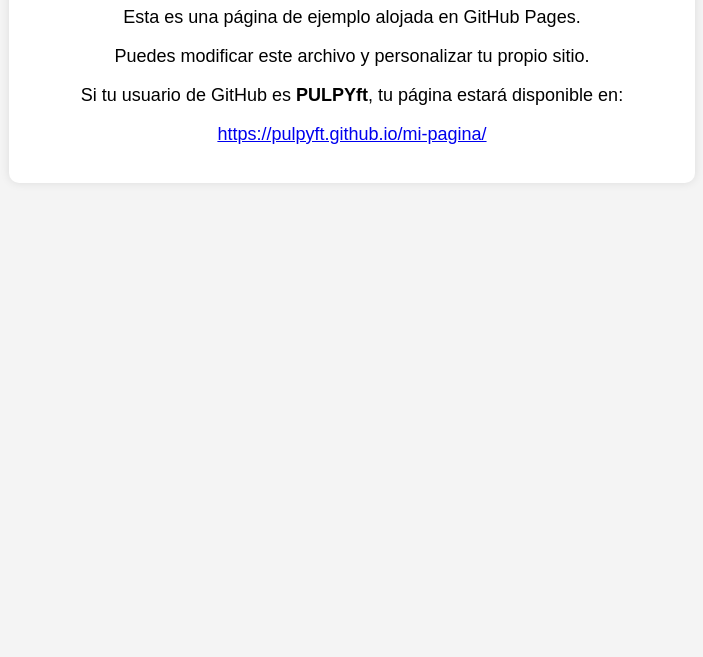
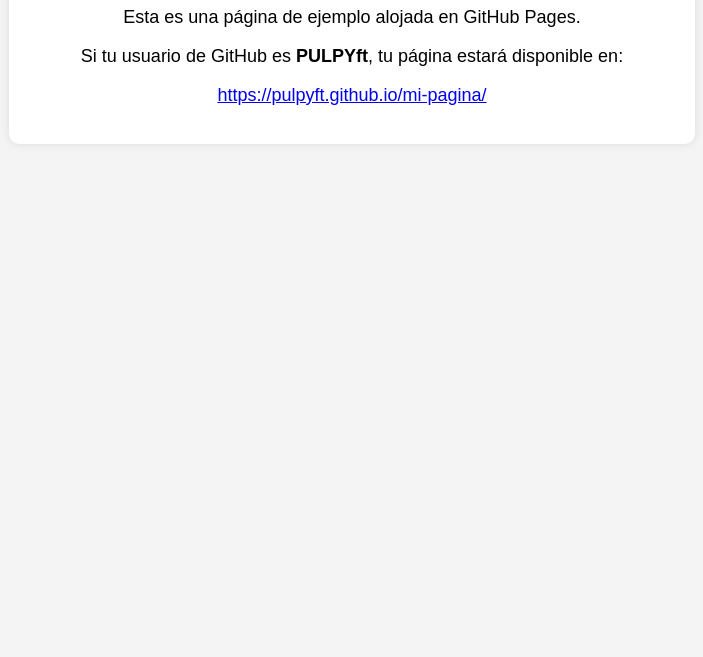
Before and after one commit to PULPYft/websitejd, a plain HTML site: page index.html in a window 1280 px wide. Shown: the part 143-800 px from the top of the page, without its empty margins (288-991 px from the left). Drawn offline with Linux system fonts and the light colour scheme.

Commit message:
Update index.html

```diff
--- a/index.html
+++ b/index.html
@@ -30,7 +30,7 @@
     <div class="container">
         <h1>¡Bienvenido a mi Página en GitHub Pages!</h1>
         <p>Esta es una página de ejemplo alojada en GitHub Pages.</p>
-        <p>Puedes modificar este archivo y personalizar tu propio sitio.</p>
+        <p></p>
         <p>Si tu usuario de GitHub es <strong>PULPYft</strong>, tu página estará disponible en:</p>
         <p><a href="https://pulpyft.github.io/mi-pagina/" target="_blank">https://pulpyft.github.io/mi-pagina/</a></p>
     </div>
```
